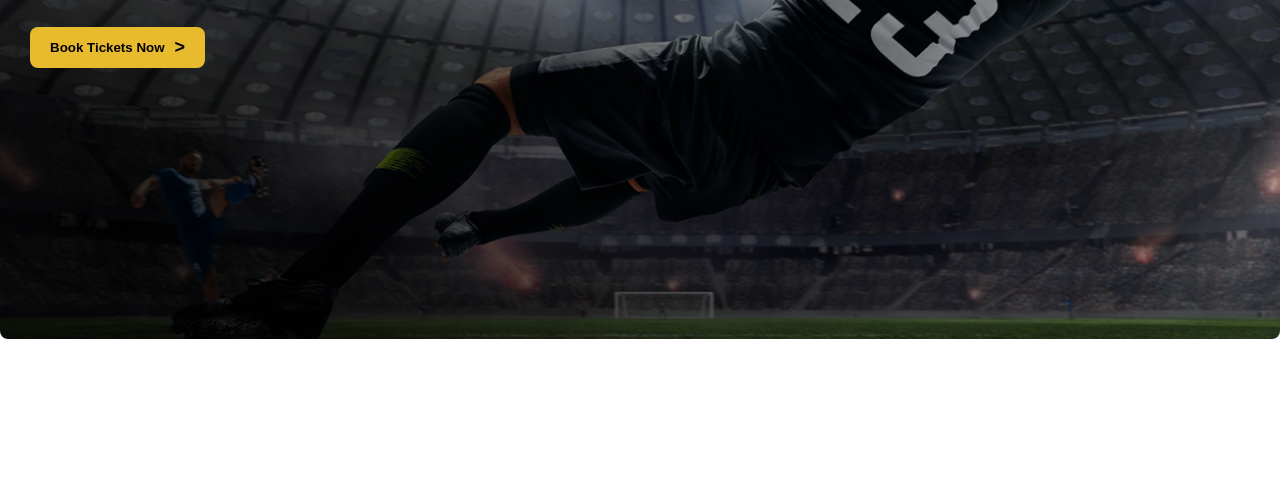
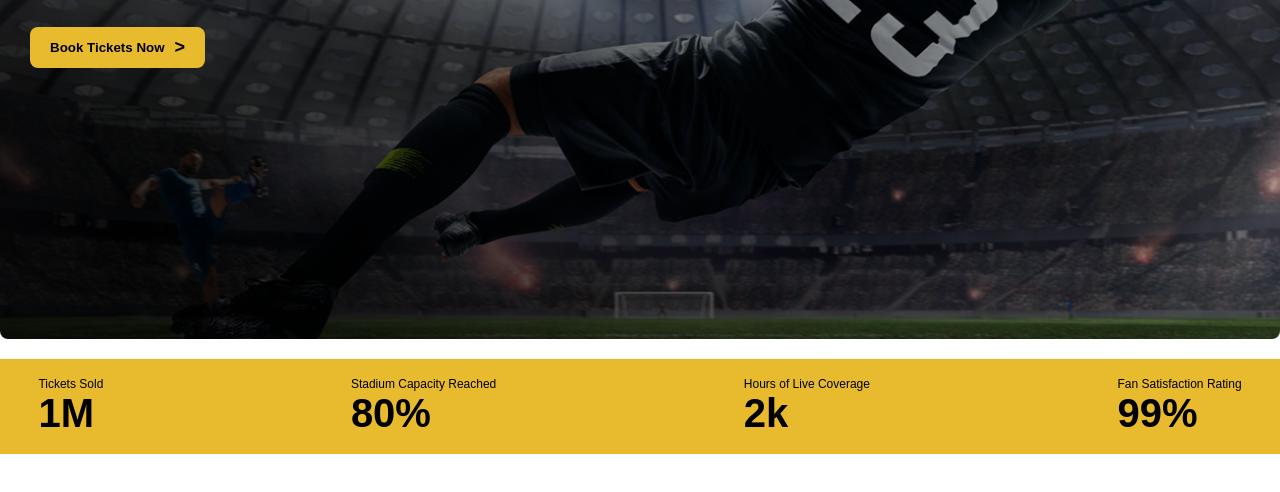
Before and after one commit to ireenhoqueph-cpu/fifa-worldcup-2026-info, a plain HTML site: page index.html in a window 1280 px wide. Shown: the part 538-1030 px from the top of the page. Before the commit the page ends 877 px from the top, so only its background shows below. Drawn offline with Linux system fonts and the light colour scheme; a web font is replaced by a local one.

Commit message:
ticket section completed

```diff
--- a/index.html
+++ b/index.html
@@ -54,6 +54,28 @@
         </div>
     </header>
     <!-- Banner section end -->
+
+
+    <!-- Ticket section start -->
+    <section class="ticket-section">
+        <div>
+            <p> Tickets Sold </p>
+            <h1> 1M </h1>
+        </div>
+        <div>
+            <p> Stadium Capacity Reached </p>
+            <h1> 80% </h1>
+        </div>
+        <div>
+            <p> Hours of Live Coverage </p>
+            <h1> 2k </h1>
+        </div>
+        <div>
+            <p> Fan Satisfaction Rating </p>
+            <h1> 99% </h1>
+        </div>
+    </section>
+    <!-- Ticket section end -->
 </body>
 
 </html>
--- a/style.css
+++ b/style.css
@@ -61,6 +61,8 @@ nav{
     justify-content: left;
     align-items: center;
     padding-left: 30px;
+
+    margin-bottom: 20px;
 }
 
 .hero-content{
@@ -78,3 +80,22 @@ nav{
     width: 340px;
     margin-bottom: 30px;
 }
+
+
+.ticket-section{
+    background-color: #E8BA2E;
+    color: black;
+
+    display: flex;
+    justify-content: space-between;
+    align-items: center;
+    padding: 18px 3%;
+    margin-bottom: 40px;
+}
+
+.ticket-section p{
+    font-size: 12px;
+}
+.ticket-section h1{
+    font-size: 40px;
+}
```
